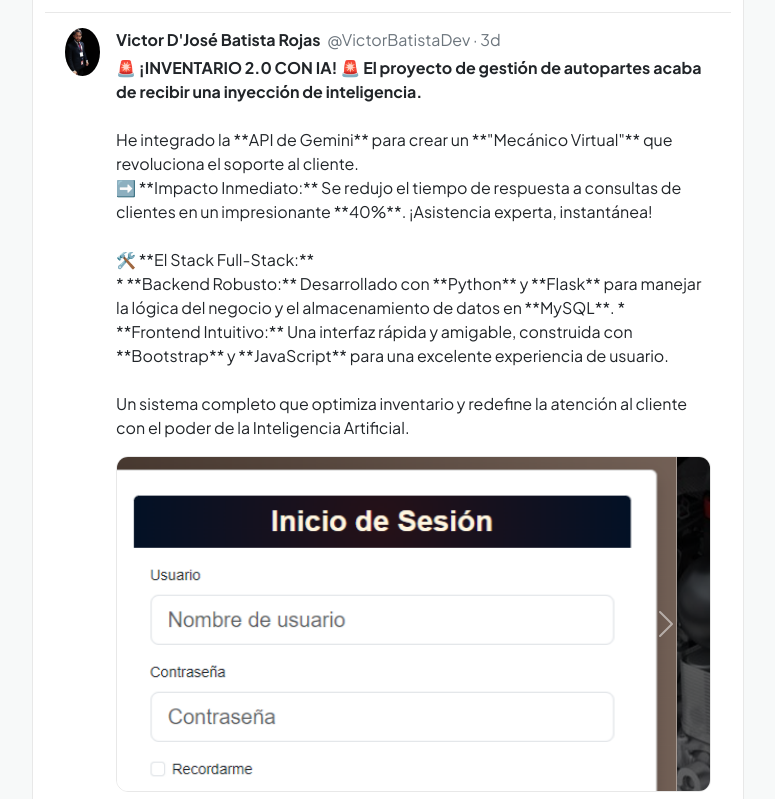
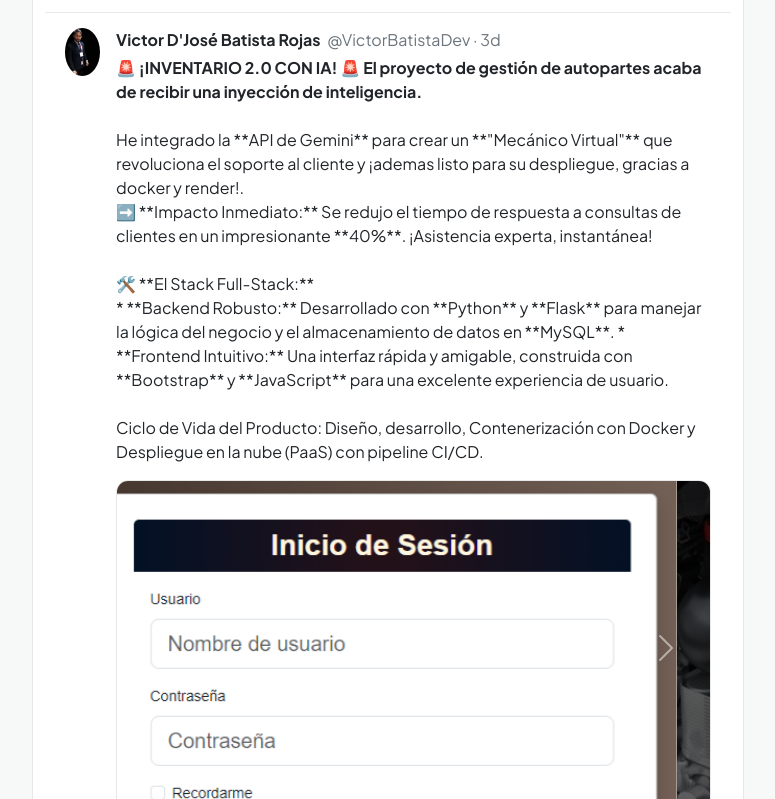
Before and after one commit to RacokLB/portafolioVictor, a plain HTML site: page index.html in a window 1280 px wide. Shown: the part 1896-2695 px from the top of the page, without its empty margins (430-1205 px from the left). Drawn offline with nearby package versions, Linux system fonts and the light colour scheme; a script that the page names is missing.

Commit message:
Update index.html

```diff
--- a/index.html
+++ b/index.html
@@ -249,7 +249,7 @@
                                 <p class="mb-3">
                                     <strong>🚨 ¡INVENTARIO 2.0 CON IA! 🚨 El proyecto de gestión de autopartes acaba de recibir una inyección de inteligencia.</strong>
                                     <br><br>
-                                    He integrado la **API de Gemini** para crear un **"Mecánico Virtual"** que revoluciona el soporte al cliente.
+                                    He integrado la **API de Gemini** para crear un **"Mecánico Virtual"** que revoluciona el soporte al cliente y ¡ademas listo para su despliegue, gracias a docker y render!.
                                     <br>
                                     ➡️ **Impacto Inmediato:** Se redujo el tiempo de respuesta a consultas de clientes en un impresionante **40%**. ¡Asistencia experta, instantánea!
                                     <br><br>
@@ -258,7 +258,7 @@
                                     * **Backend Robusto:** Desarrollado con **Python** y **Flask** para manejar la lógica del negocio y el almacenamiento de datos en **MySQL**.
                                     * **Frontend Intuitivo:** Una interfaz rápida y amigable, construida con **Bootstrap** y **JavaScript** para una excelente experiencia de usuario.
                                     <br><br>
-                                    Un sistema completo que optimiza inventario y redefine la atención al cliente con el poder de la Inteligencia Artificial.
+                                    Ciclo de Vida del Producto: Diseño, desarrollo, Contenerización con Docker y Despliegue en la nube (PaaS) con pipeline CI/CD.
                                 </p>
 
                                 <div class="x-carousel-container ratio ratio-16x9">
```
